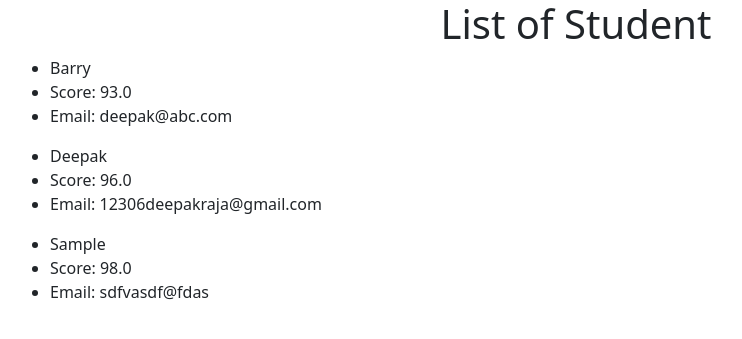
After one commit to Deepakraja03/studentReg, a Django app: page /list/ in a window 1280 px wide. The commit adds this page. Shown: the top 339 px of the page, without its empty margins (64-806 px from the left). Run offline with Django 4.2, Linux system fonts and the light colour scheme; data comes from the database, SQL or seed files in the repository; both versions use the stored data as it was after the commit.

Commit message:
Django Project Completed

```diff
--- a/app/templates/index.html
+++ b/app/templates/index.html
@@ -82,6 +82,7 @@
                     </div>
 
                     <button type="submit" class="btn btn-success btn-lg mb-1">Submit</button>
+                    <button onclick="window.location.href='list'" class="btn btn-success btn-lg mb-1">View Students</button>
 
                   </form>
 
--- /dev/null
+++ b/app/templates/list.html
@@ -0,0 +1,22 @@
+<!doctype html>
+<html lang="en">
+  <head>
+    <meta charset="utf-8">
+    <meta name="viewport" content="width=device-width, initial-scale=1">
+    <title>Bootstrap demo</title>
+    <link href="https://cdn.jsdelivr.net/npm/bootstrap@5.3.0-alpha2/dist/css/bootstrap.min.css" rel="stylesheet" integrity="sha384-aFq/bzH65dt+w6FI2ooMVUpc+21e0SRygnTpmBvdBgSdnuTN7QbdgL+OapgHtvPp" crossorigin="anonymous">
+  </head>
+  <body>
+    <h1 class='text-center mx-3'>List of Student</h1>
+    <div class = "container">
+        {% for x in obj %}
+            <ul>
+                <li>{{ x.name }}</li>
+                <li>Score: {{ x.test }}</li>
+                <li>Email: {{ x.email }}</li>
+            </ul>
+        {% endfor %}
+    </div>
+    <script src="https://cdn.jsdelivr.net/npm/bootstrap@5.3.0-alpha2/dist/js/bootstrap.bundle.min.js" integrity="sha384-qKXV1j0HvMUeCBQ+QVp7JcfGl760yU08IQ+GpUo5hlbpg51QRiuqHAJz8+BrxE/N" crossorigin="anonymous"></script>
+  </body>
+</html>
--- a/app/urls.py
+++ b/app/urls.py
@@ -2,4 +2,5 @@ from django.urls import path
 from . import views
 urlpatterns = [
     path('', views.index, name = "home"),
+    path('list/', views.list_stu, name = "list"),
 ]
--- a/app/views.py
+++ b/app/views.py
@@ -16,10 +16,14 @@ def index(request):
         obj.name = name
         obj.email = email
         obj.dob = dob
-        obj.gen = gen
+        obj.gender = gen
         obj.Stuclass = cla
         obj.reg = regn
         obj.test = test
         obj.save()
         return HttpResponse("<h1>Your entry have been saved</h1>")
     return render(request, 'index.html')
+
+def list_stu(request):
+    obj = Student.objects.all()
+    return render(request, 'list.html', {'obj':obj})
```
Also changed, not shown: db.sqlite3.
